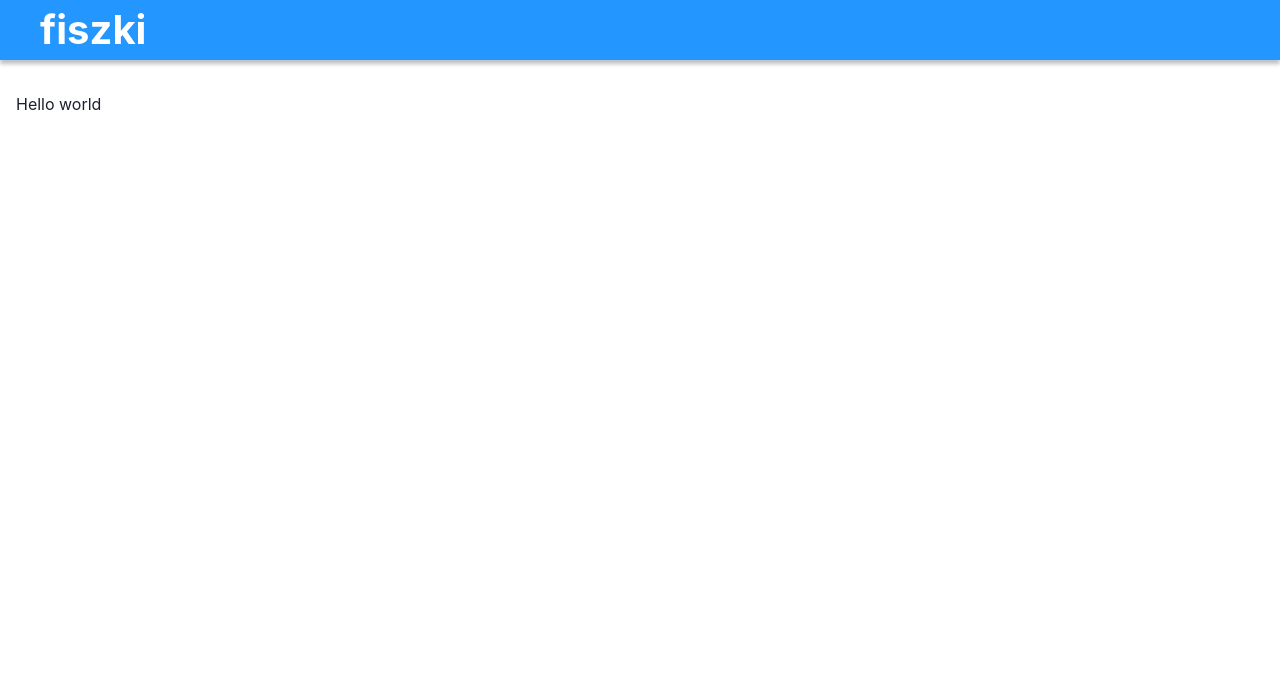
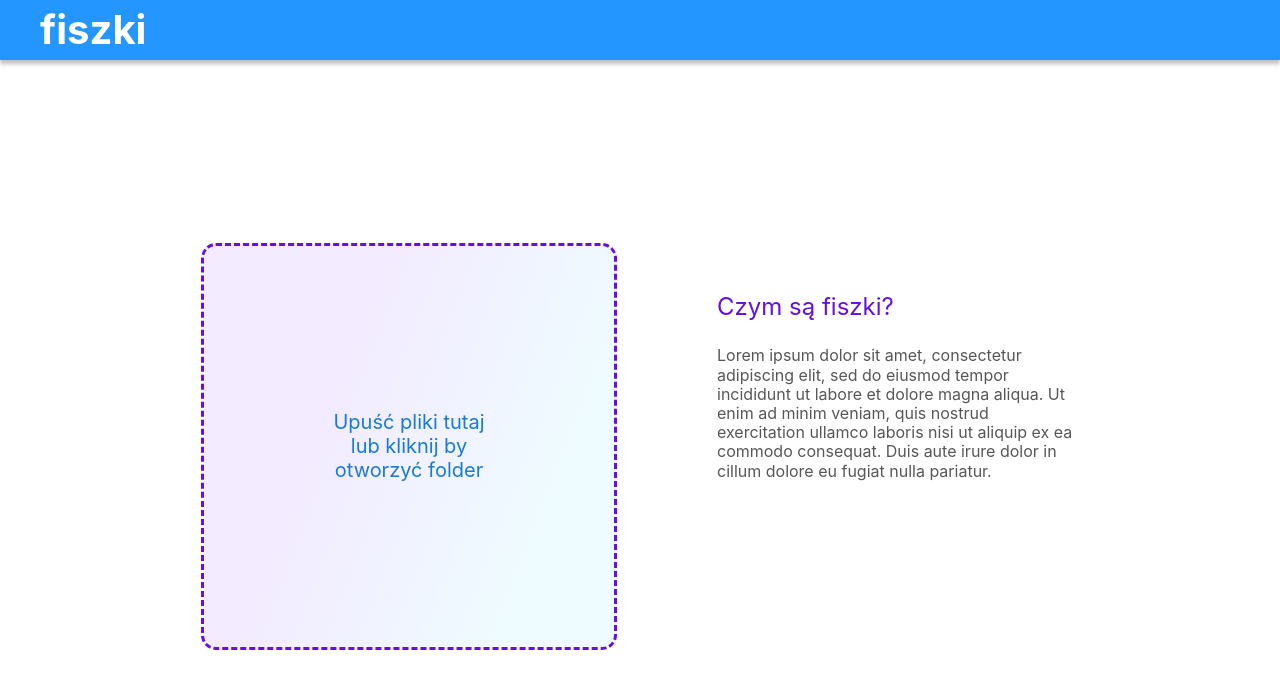
Before and after one commit to informatyzacja/flashcards, a Next.js app in the folder frontend/: page / in a window 1280 px wide. Shown: the top 688 px of the page. Built offline with nearby package versions, Linux system fonts and the light colour scheme.

Commit message:
feat: homepage (#13)
* feat: homepage

* feat: homepage

* remove empty attribute

* simplify center

* fix: gap, justifying content

replaced most of margins with gap; cannot justify text (nothing i've tried works)

---------

Co-authored-by: Michał Korczak <michal.k2001@gmail.com>

```diff
--- a/frontend/src/components/Layout.tsx
+++ b/frontend/src/components/Layout.tsx
@@ -1,4 +1,4 @@
-import { chakra, Container, VStack } from '@chakra-ui/react';
+import { Center, chakra, Container, VStack } from '@chakra-ui/react';
 import { Lato } from 'next/font/google';
 import type React from 'react';
 
@@ -19,8 +19,16 @@ export default function Layout({ children }: LayoutProps) {
   return (
     <VStack minH="100vh" spacing={8} className={lato.variable}>
       <Navbar />
-      <Container maxW="container.full" flex={1} display="flex" flexDir="column">
-        <chakra.main>{children}</chakra.main>
+      <Container
+        maxW="container.full"
+        flex={1}
+        display="flex"
+        flexDir="column"
+        justifyContent="center"
+      >
+        <Center>
+          <chakra.main>{children}</chakra.main>
+        </Center>
       </Container>
     </VStack>
   );
--- a/frontend/src/pages/index.tsx
+++ b/frontend/src/pages/index.tsx
@@ -1,3 +1,52 @@
+import { Center, Flex, Stack, Text } from '@chakra-ui/react';
+
 export default function Home() {
-  return <div>Hello world</div>;
+  return (
+    <Flex gap="100">
+      <Center
+        w="416px"
+        h="407px"
+        bgGradient="linear(111.27deg, rgba(136, 56, 255, 0.1) 32.04%, rgba(91, 219, 255, 0.1) 79.8%)"
+        borderRadius="15px"
+        border="3px"
+        borderStyle="dashed"
+        borderColor="#6510E3"
+      >
+        <Flex w="169px" h="72px">
+          <Text
+            fontSize="20px"
+            fontWeight="400"
+            lineHeight="24px"
+            color="#006DCEE5"
+            align="center"
+          >
+            Upuść pliki tutaj lub kliknij by otworzyć folder
+          </Text>
+        </Flex>
+      </Center>
+
+      <Stack direction="column" w="362px" h="114px" gap="25" mt="50px">
+        <Text
+          fontSize="24px"
+          fontWeight="400"
+          lineHeight="28.8px"
+          color="#6510E3"
+        >
+          Czym są fiszki?
+        </Text>
+        <Text
+          fontSize="16px"
+          fontWeight="400"
+          lineHeight="19.2px"
+          color="#575757"
+        >
+          Lorem ipsum dolor sit amet, consectetur adipiscing elit, sed do
+          eiusmod tempor incididunt ut labore et dolore magna aliqua. Ut enim ad
+          minim veniam, quis nostrud exercitation ullamco laboris nisi ut
+          aliquip ex ea commodo consequat. Duis aute irure dolor in cillum
+          dolore eu fugiat nulla pariatur.
+        </Text>
+      </Stack>
+    </Flex>
+  );
 }
```
